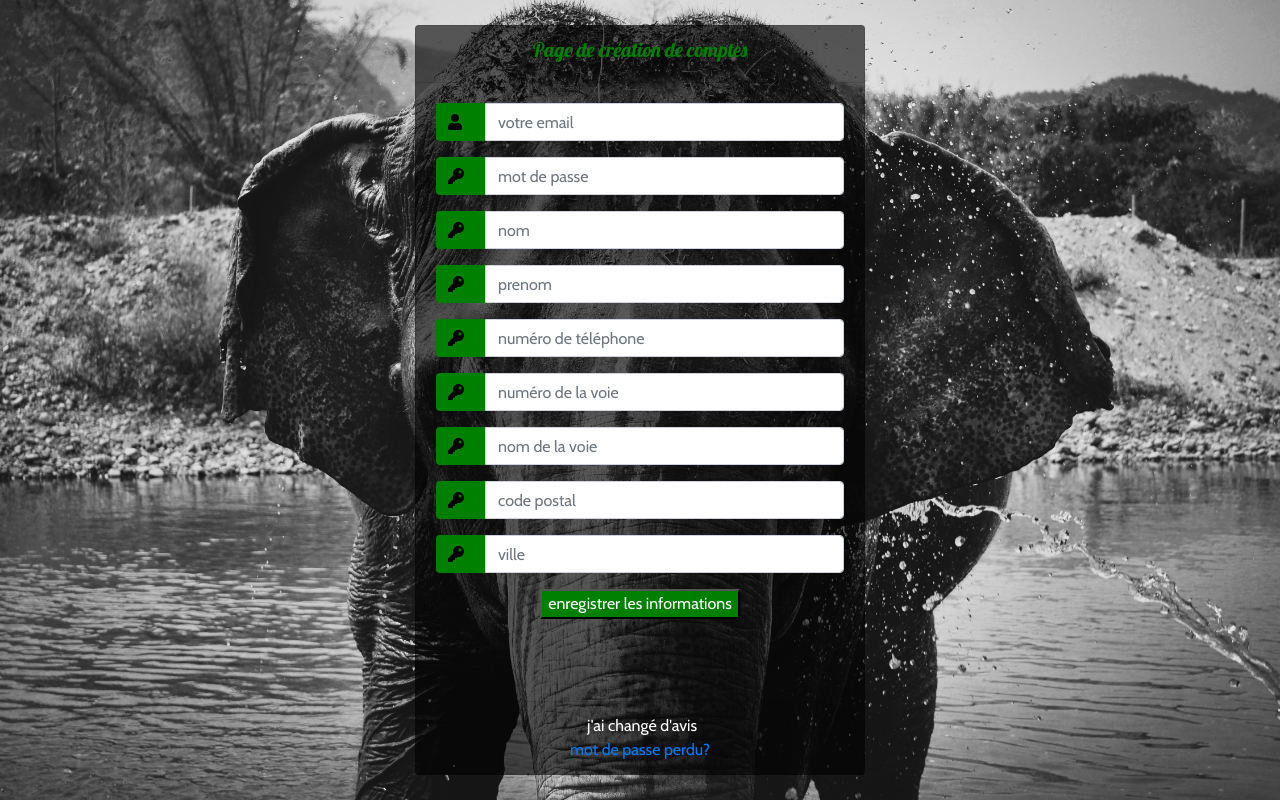
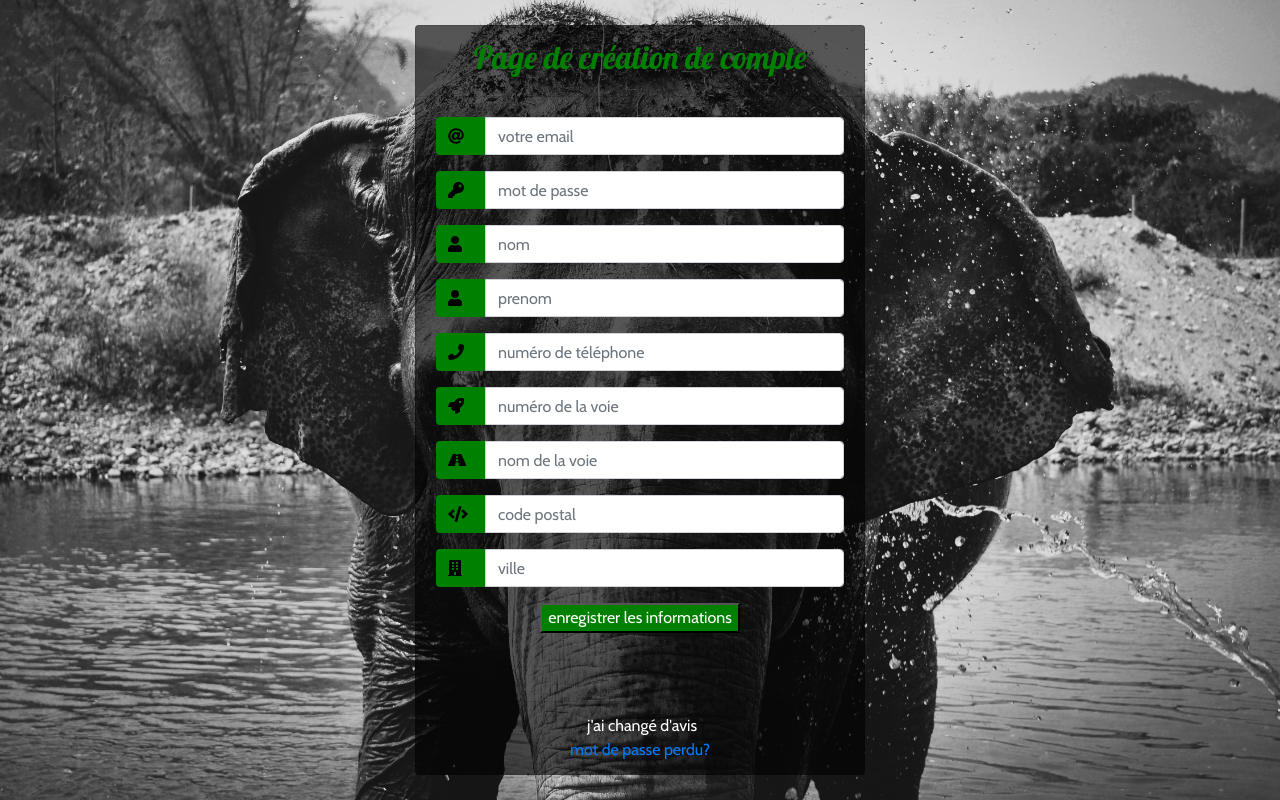
Before and after one commit to gegealf/mon-site-marchand, a Flask app: page /page_creation_compte_utilisateur in a window 1280 px wide. Run offline with Flask 2, Linux system fonts and the light colour scheme; parts of the project's set-up code (start-up, migrations or seed data) failed here and were passed over; some libraries are stand-ins or nearby versions.

Commit message:
page de création de compte utilisateur: amélioration esthétiques

```diff
--- a/controleur.py
+++ b/controleur.py
@@ -114,10 +114,10 @@ def page_creation_compte_utilisateur():
             if not db.verifier_email(email_utilisateur):
                 log.debug('ajout du compte utilisateur à la base de données')
                 db.ajouter_utilisateur(utilisateur)
-                message = "votre compte à bien été enregitré"
+                message = "votre compte à bien été enregistré"
                 return render_template('page_creation_compte_utilisateur.html', message=message)
+            log.debug('erreur lors de la validation del\'email: déjà utilisé')
 
-        log.debug('erreur lors de la validation du compte utilisateur')
         message_d_erreur = "erreur lors de la validation, veuillez recommencer"
         return render_template('page_creation_compte_utilisateur.html', message_d_erreur=message_d_erreur)
 
--- a/static/page_creation_compte_utilisateur.css
+++ b/static/page_creation_compte_utilisateur.css
@@ -87,9 +87,7 @@ input:focus{
     color: white;
 }
 
-.error {
+.message {
     color: red;
     font-family: 'Lobster', sans-serif;
-    text-align: center;
-    font-size: 30px;
 }
--- a/templates/page_creation_compte_utilisateur.html
+++ b/templates/page_creation_compte_utilisateur.html
@@ -17,13 +17,13 @@
     <div class="d-flex justify-content-center h-100">
         <div class="card">
             <div class="card-header">
-                <h5 class="titre"> Page de création de comptes </h5>
+                <h2 class="titre"> Page de création de compte </h2>
             </div>
             <div class="card-body">
                 <form action="page_creation_compte_utilisateur" method="post">
                     <div class="input-group form-group">
                         <div class="input-group-prepend">
-                            <span class="input-group-text"><i class="fas fa-user"></i></span>
+                            <span class="input-group-text"><i class="fas fa-at"></i></span>
                         </div>
                         <input type="email" class="form-control" placeholder="votre email" name="email" value="{{
                         request.form.email }}">
@@ -38,21 +38,21 @@
                     </div>
                     <div class="input-group form-group">
                         <div class="input-group-prepend">
-                            <span class="input-group-text"><i class="fas fa-key"></i></span>
+                            <span class="input-group-text"><i class="fas fa-user"></i></span>
                         </div>
                         <input type="text" class="form-control" placeholder="nom" name="nom" value="{{
                         request.form.nom }}">
                     </div>
                     <div class="input-group form-group">
                         <div class="input-group-prepend">
-                            <span class="input-group-text"><i class="fas fa-key"></i></span>
+                            <span class="input-group-text"><i class="fas fa-user"></i></span>
                         </div>
                         <input type="text" class="form-control" placeholder="prenom" name="prenom" value="{{
                         request.form.prenom }}">
                     </div>
                     <div class="input-group form-group">
                         <div class="input-group-prepend">
-                            <span class="input-group-text"><i class="fas fa-key"></i></span>
+                            <span class="input-group-text"><i class="fas fa-phone"></i></span>
                         </div>
                         <input type="tel" class="form-control" placeholder="numéro de téléphone"
                                name="numero_de_telephone"
@@ -61,7 +61,7 @@
                     </div>
                     <div class="input-group form-group">
                         <div class="input-group-prepend">
-                            <span class="input-group-text"><i class="fas fa-key"></i></span>
+                            <span class="input-group-text"><i class="fas fa-rocket"></i></span>
                         </div>
                         <input type="text" class="form-control" placeholder="numéro de la voie" name="numero_de_voie"
                                value="{{
@@ -69,21 +69,21 @@
                     </div>
                     <div class="input-group form-group">
                         <div class="input-group-prepend">
-                            <span class="input-group-text"><i class="fas fa-key"></i></span>
+                            <span class="input-group-text"><i class="fas fa-road"></i></span>
                         </div>
                         <input type="text" class="form-control" placeholder="nom de la voie" name="nom_de_voie" value="{{
                         request.form.nom_de_voie }}">
                     </div>
                     <div class="input-group form-group">
                         <div class="input-group-prepend">
-                            <span class="input-group-text"><i class="fas fa-key"></i></span>
+                            <span class="input-group-text"><i class="fas fa-code"></i></span>
                         </div>
                         <input type="number" class="form-control" placeholder="code postal" name="code_postal" value="{{
                         request.form.code_postal }}">
                     </div>
                     <div class="input-group form-group">
                         <div class="input-group-prepend">
-                            <span class="input-group-text"><i class="fas fa-key"></i></span>
+                            <span class="input-group-text"><i class="fas fa-building"></i></span>
                         </div>
                         <input type="text" class="form-control" placeholder="ville" name="ville" value="{{
                         request.form.ville }}">
@@ -100,19 +100,20 @@
                 <div class="d-flex justify-content-center">
                     <a href="#">mot de passe perdu?</a>
                 </div>
+                <div class="d-flex justify-content-center">
+                    {% if message_d_erreur == "erreur lors de la validation, veuillez recommencer" %}
+                    <p class="message"> {{ message_d_erreur }} </p>
+                    {% endif %}
+                    {% if message == "votre compte à bien été enregistré" %}
+                    <p class="message"> {{ message }} </p>
+                    <a href="{{ url_for('page_d_accueil') }}"> retour à la page d'accueil </a>
+                    {% endif %}
+                </div>
             </div>
-            {% if message_d_erreur == "erreur lors de la validation, veuillez recommencer" %}
-            <br>
-            <p class="error"> {{ message_d_erreur }} </p>
-            {% endif %}
-            {% if message == "votre compte à bien été enregitré" %}
-            <br>
-            <p class="error"> {{ message }} </p>
-            <a href="{{ url_for('page_d_accueil') }}"> retour à la page d'accueil </a>
-            {% endif %}
         </div>
     </div>
 </div>
+
 <!-- Optional JavaScript -->
 <!-- jQuery first, then Popper.js, then Bootstrap JS -->
 <script src="https://code.jquery.com/jquery-3.3.1.slim.min.js"
--- a/templates/page_d_authentification.html
+++ b/templates/page_d_authentification.html
@@ -28,7 +28,7 @@
                 <form action="page_d_authentification" method="post">
                     <div class="input-group form-group">
                         <div class="input-group-prepend">
-                            <span class="input-group-text"><i class="fas fa-user"></i></span>
+                            <span class="input-group-text"><i class="fas fa-at"></i></span>
                         </div>
                         <input type="email" class="form-control" placeholder="votre email" name="email" value="{{
                         request.form.email }}">
```
